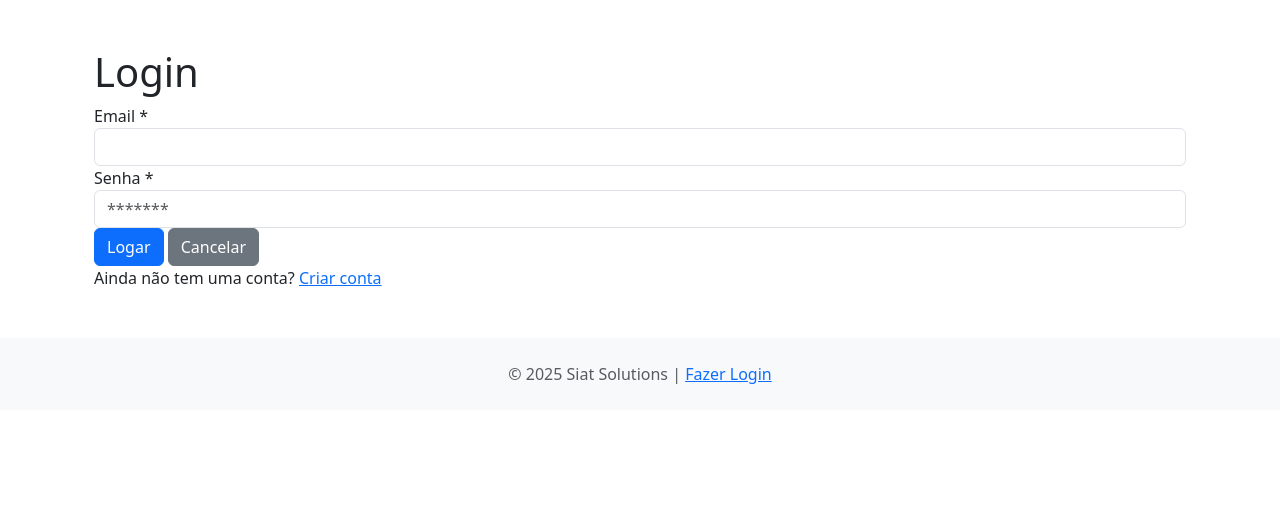
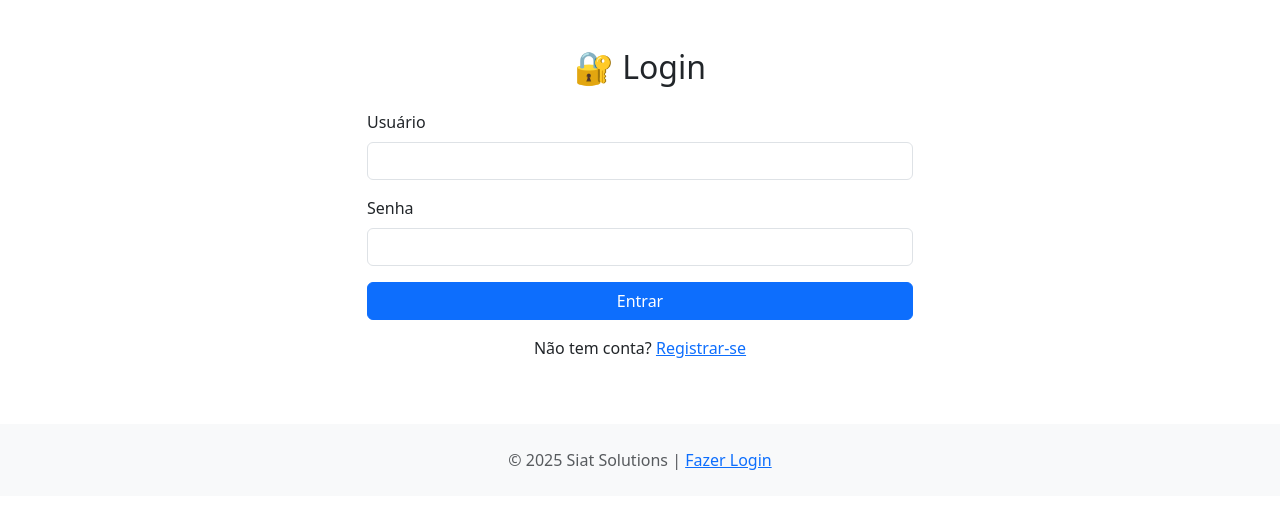
Before and after one commit to Taisluiza/Projeto-FastAPI, a FastAPI app: page /login/ in a window 1280 px wide. Shown: the part 56-565 px from the top of the page. Run offline with FastAPI, Linux system fonts and the light colour scheme.

Commit message:
tentando ajustar o codigo

```diff
--- a/templates/login.html
+++ b/templates/login.html
@@ -1,35 +1,25 @@
 {% extends "base.html" %}
 
+{% block titulo %}Login - Siat Solutions{% endblock %}
+
 {% block conteudo %}
-<div class="container">
-    <h1>Login</h1>
-
-    <form id="formLogin" class="form-login" action="/login" method="post">
-        <div class="form-group">
-            <label for="email">Email *</label>
-            <input type="email" id="email" name="email" class="form-control" value="{{ email }}" required>
-        </div>
-
-        <div class="form-group">
-            <label for="senha">Senha *</label>
-            <input type="password" id="senha" name="senha" class="form-control" placeholder="*******" value="{{ senha }}" required>
-        </div>
-
-        {% if error %}
-            <div>
-              <p style="color: red;">{{ error }}</p>
+<div class="row justify-content-center">
+    <div class="col-md-6">
+        <h2 class="mb-4 text-center">🔐 Login</h2>
+        <form method="post" action="/login">
+            <div class="mb-3">
+                <label for="username" class="form-label">Usuário</label>
+                <input type="text" class="form-control" id="username" name="username" required>
             </div>
-        {% endif %}
-
-        <div class="form-actions">
-            <button type="submit" class="btn btn-primary">Logar</button>
-            <a href="/clientes" class="btn btn-secondary">Cancelar</a>
-        </div>
-
-    </form>
-
-    <div class="cadastro-link">
-        <p>Ainda não tem uma conta? <a href="/registro">Criar conta</a></p>
+            <div class="mb-3">
+                <label for="password" class="form-label">Senha</label>
+                <input type="password" class="form-control" id="password" name="password" required>
+            </div>
+            <button type="submit" class="btn btn-primary w-100">Entrar</button>
+        </form>
+        <p class="mt-3 text-center">
+            Não tem conta? <a href="/registro">Registrar-se</a>
+        </p>
     </div>
 </div>
 {% endblock %}
```
Also changed, not shown: templates/clientes-form.html (+29 -15 lines), templates/clientes.html (+15 -5 lines), templates/index.html (+3 -9 lines), templates/registro.html (+16 -12 lines).
